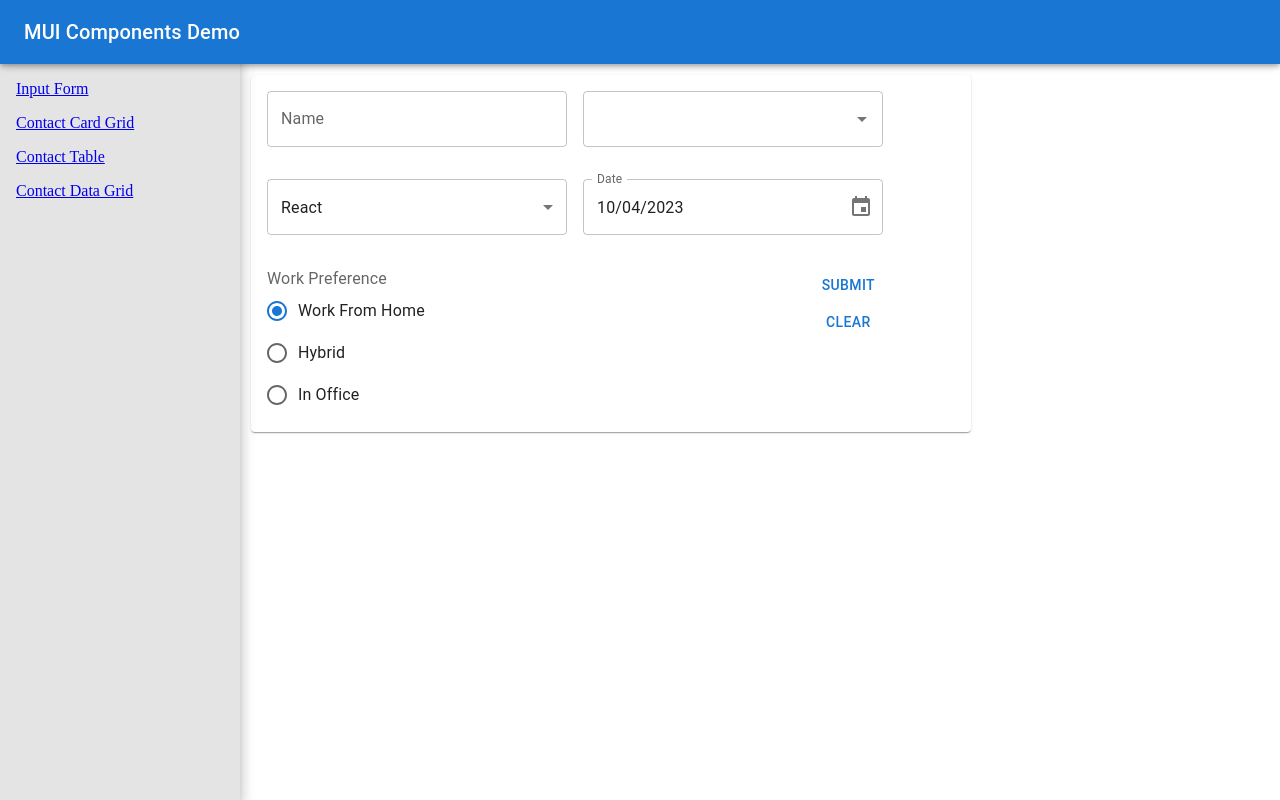
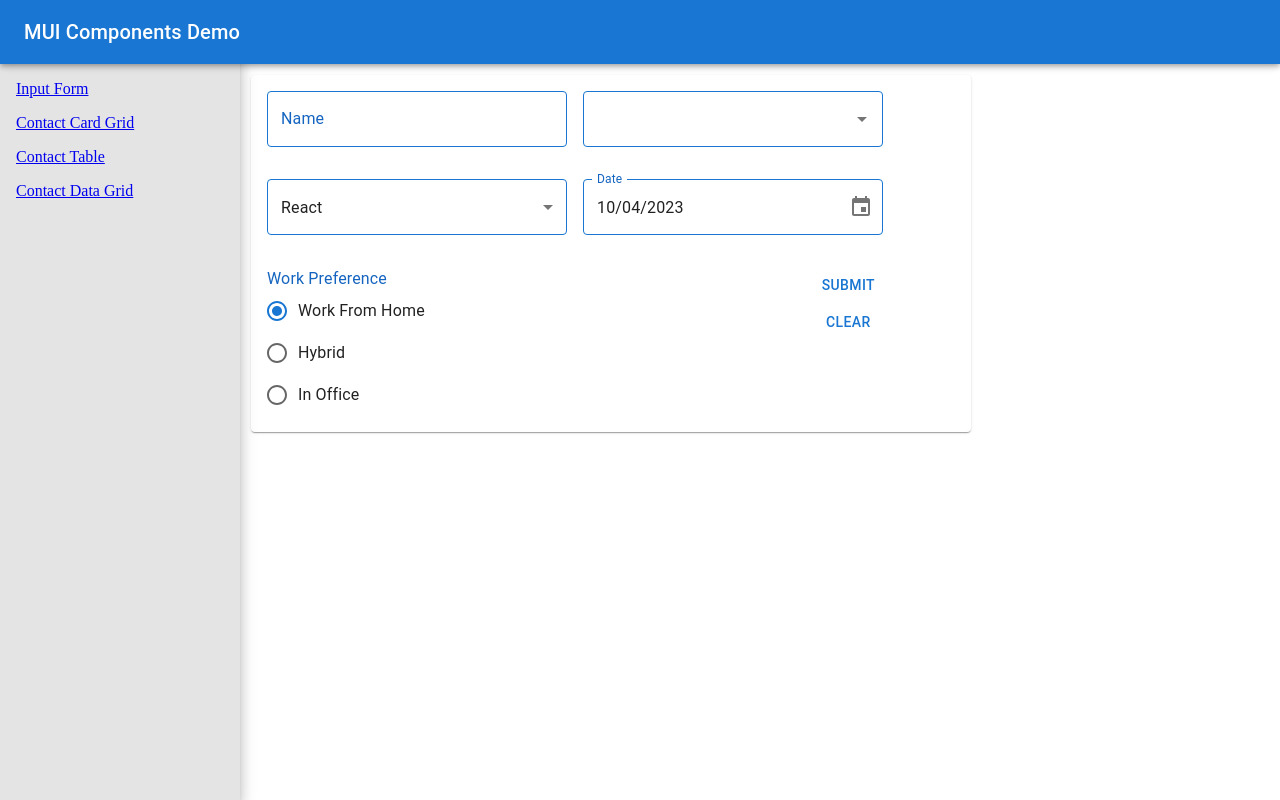
Before and after one commit to redeyedev-208/ga-mui-styling-demo, a React (Create React App) app: page /form in a window 1280 px wide. Built offline with nearby package versions, Linux system fonts and the light colour scheme.

Commit message:
adding new styleds to contact form will refactor, but leaving as is for reference through each change

```diff
--- a/src/components/Form/ContactForm.tsx
+++ b/src/components/Form/ContactForm.tsx
@@ -45,6 +45,20 @@ export const defaultPreference = 'Work From Home';
 // ];
 export const minWidth = 300;
 const today = new Date();
+
+// This is how we target all of the inputs for the Paper component all in one location
+// The syntax we use to accomplish this is called JSS "following eMotion standards"
+const paperInputsStyle = {
+  '& .MuiOutlinedInput-root': {
+    '& > fieldset': { border: '1px solid', borderColor: 'primary.main' },
+    '&:hover': {
+      '& > fieldset': { borderColor: 'primary.light' },
+    },
+  },
+  '& .MuiFormLabel-root': {
+    color: 'primary.dark',
+  },
+};
 
 type Props = {};
 
@@ -157,7 +171,7 @@ const ContactForm = (props: Props) => {
 
   return (
     <>
-      <Paper>
+      <Paper sx={paperInputsStyle}>
         <form>
           <FormControl>
             <FormGroup
--- a/src/components/Form/CustomizedFormComponents/ModifiedTextField.tsx
+++ b/src/components/Form/CustomizedFormComponents/ModifiedTextField.tsx
@@ -16,7 +16,19 @@ const ModifiedTextField = (props: TextFieldProps) => {
       variant='outlined'
       sx={{
         minWidth: minWidth,
-        marginRight: 2, // This reaches into the default theme and is about 16 pixels
+        marginRight: 2,
+        // zIndex: 'drawer', // Note: this looks at the default themes and will look at the drawer next
+        // '& .MuiInputBase-root': { height: 80 }, Note: Just an example of how to adjust the height
+        '& .MuiOutlinedInput-root.Mui-focused': {
+          '& > fieldset': {
+            borderColor: 'primary.dark',
+          },
+        },
+        '& .MuiOutlinedInput-root:hover': {
+          '& > fieldset.MuiOutlinedInput-notchedOutline': {
+            borderColor: 'orange',
+          },
+        },
       }}
     />
   );
```
